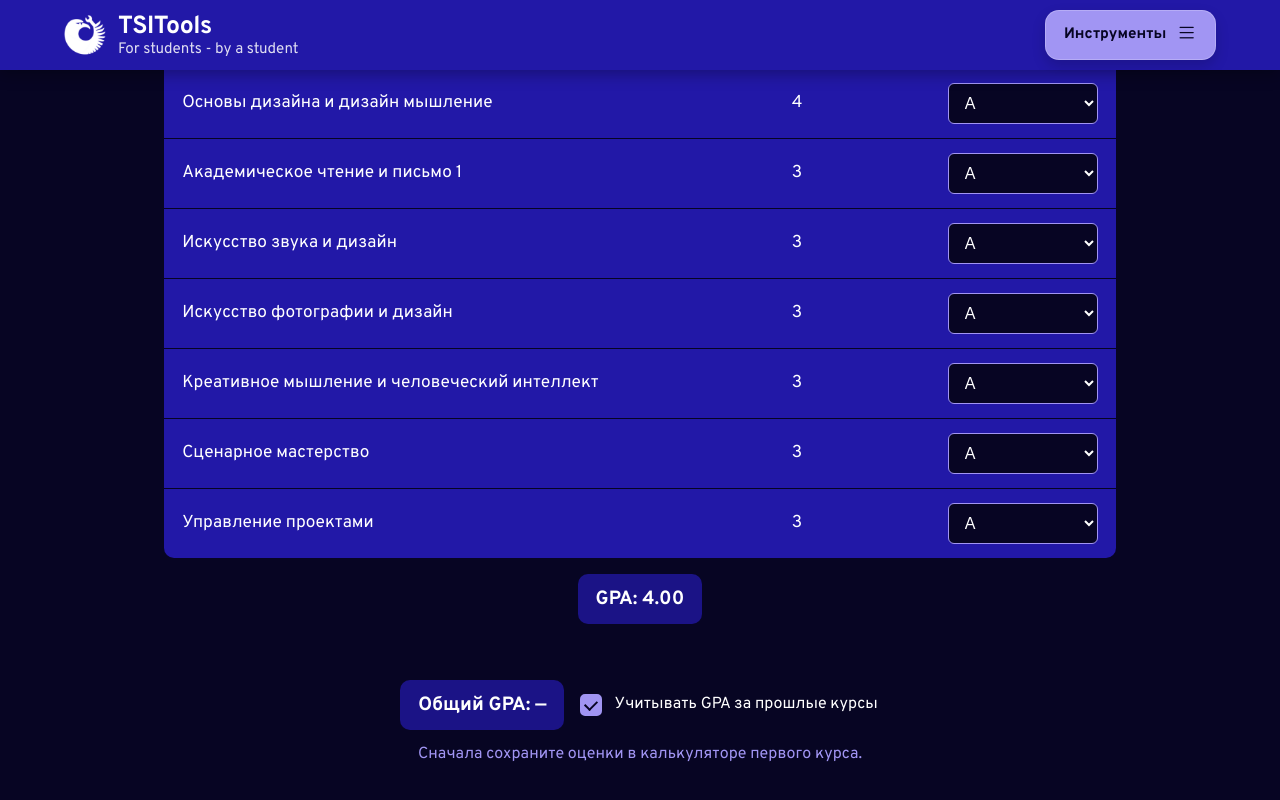
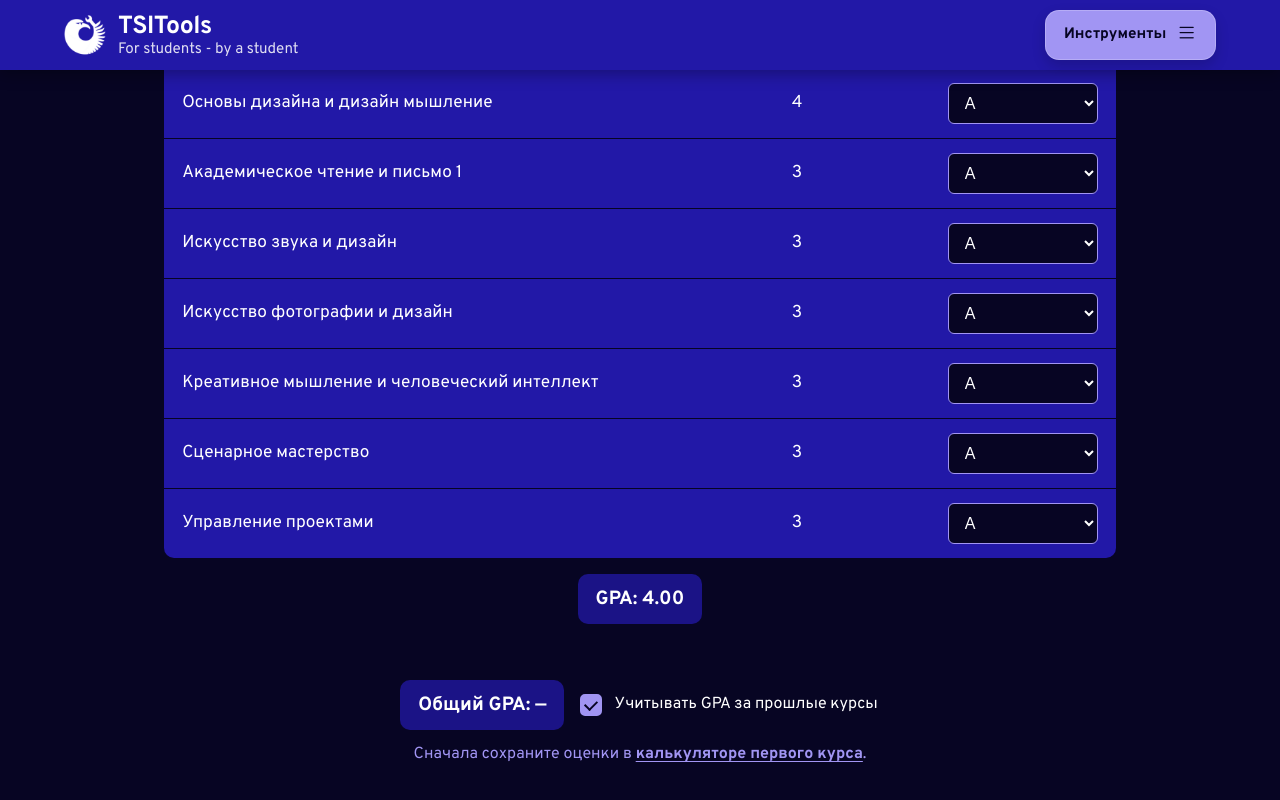
Before and after one commit to aidartheklutz/newTsiTools, a React (Vite) app: page /gpa/dht/2 in a window 1280 px wide. Both pictures are taken after a click on the label "Учитывать GPA за прошлые курсы". Shown: the part 611-1411 px from the top of the page. Built offline with nearby package versions, Linux system fonts and the light colour scheme; a web font is replaced by a local one.

Commit message:
design update

```diff
--- a/src/pages/GpaCalc/CalcTables.css
+++ b/src/pages/GpaCalc/CalcTables.css
@@ -184,6 +184,28 @@
   color: var(--link);
 }
 
+.cgpa-message-link {
+  color: inherit;
+  font-weight: 700;
+  text-decoration-line: underline;
+  text-decoration-thickness: 0.08em;
+  text-underline-offset: 0.18em;
+  transition:
+    color 0.2s ease,
+    text-decoration-thickness 0.2s ease;
+}
+
+.cgpa-message-link:hover {
+  color: var(--white);
+  text-decoration-thickness: 0.12em;
+}
+
+.cgpa-message-link:focus-visible {
+  border-radius: 2px;
+  outline: 2px solid var(--white);
+  outline-offset: 3px;
+}
+
 /* Responsive */
 @media (min-width: 981px) {
   .gpa-calculator > h1 {
--- a/src/pages/GpaCalc/MajorCalc.jsx
+++ b/src/pages/GpaCalc/MajorCalc.jsx
@@ -1,5 +1,5 @@
 import { useEffect, useMemo, useState } from "react";
-import { useParams } from "react-router";
+import { Link, useParams } from "react-router";
 import NavBar from "../../components/NavBar";
 import "./CalcTables.css";
 import { CalculatorBackLink } from "./CalculatorBackLink";
@@ -133,7 +133,11 @@ function AvailableMajorCalc({ major, year, majorLabel }) {
             </label>
             {includePreviousCourses && priorTotals === null && (
               <p className="cgpa-message">
-                Сначала сохраните оценки в калькуляторе первого курса.
+                Сначала сохраните оценки в{" "}
+                <Link to="/gpa/freshmen" className="cgpa-message-link">
+                  калькуляторе первого курса
+                </Link>
+                .
               </p>
             )}
           </div>
```
